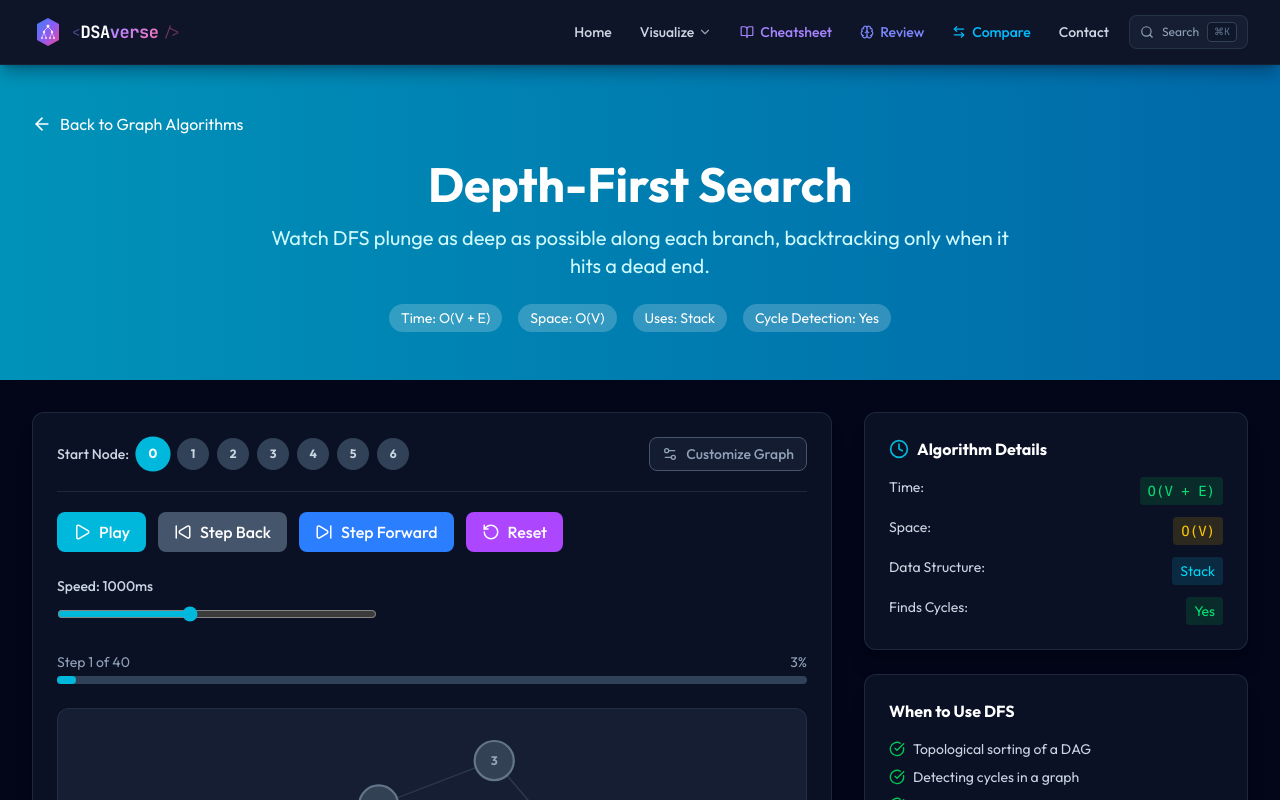
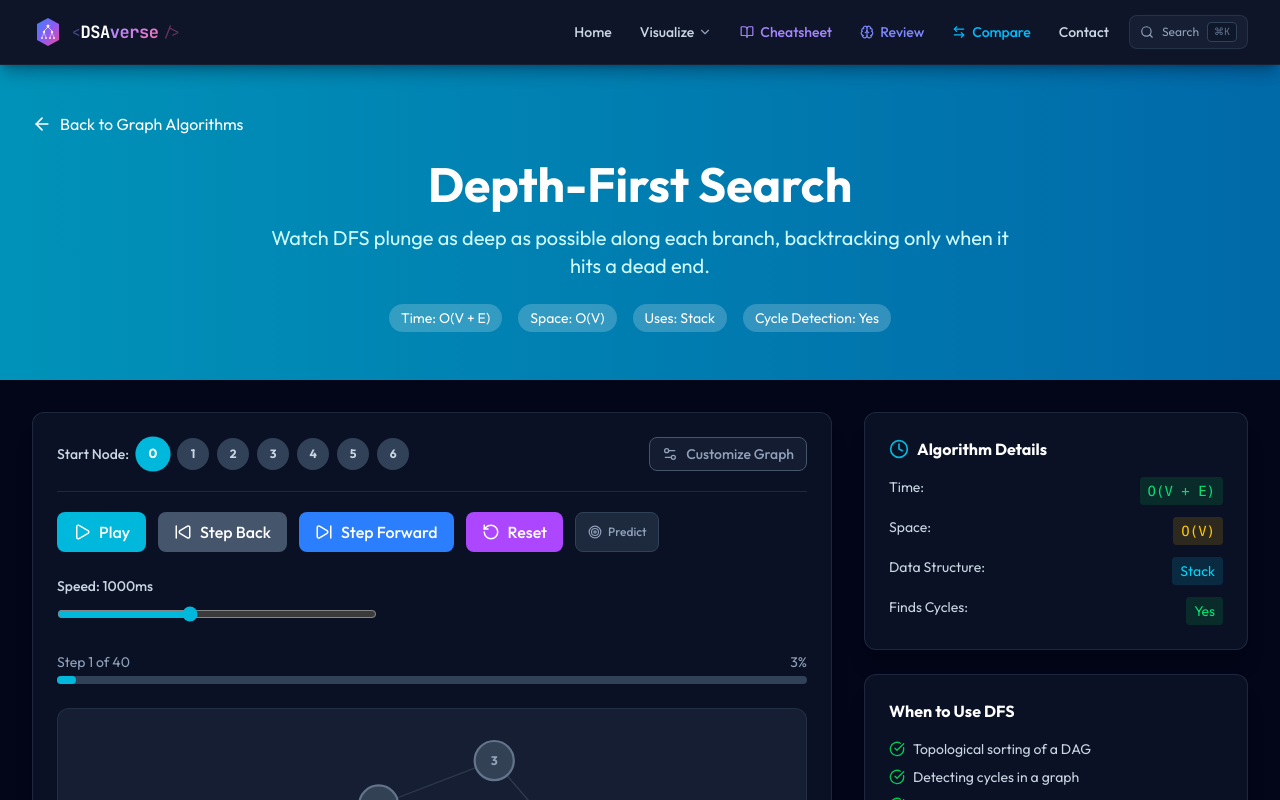
Before and after one commit to Archit1706/DSAverse, a Next.js app: page /graph-algorithms/depth-first-search in a window 1280 px wide. Shown: the top 800 px of the page. Built offline with nearby package versions, Linux system fonts and the light colour scheme.

Commit message:
Ask where DFS backtracks to

```diff
--- a/app/graph-algorithms/depth-first-search/page.js
+++ b/app/graph-algorithms/depth-first-search/page.js
@@ -1,10 +1,44 @@
 "use client";
 
-import React, { useState, useEffect } from 'react';
+import React, { useState, useEffect, useCallback } from 'react';
 import Link from 'next/link';
 import { Play, Pause, RotateCcw, SkipForward, SkipBack, ArrowLeft, Info, Clock, Code2, CheckCircle, XCircle, Settings2 } from 'lucide-react';
 import CodeBlock from '@/components/CodeBlock';
 import { GraphCustomizer, layoutNodes } from '@/components/GraphCustomizer';
+import { usePredict, PredictToggle, PredictPrompt } from '@/components/PredictStep';
+
+/* This traversal is recursive, so the "stack" in each step is the call stack —
+   the ancestors of the current node, not a frontier of candidates. That rules
+   out asking which node is visited next: that depends on the order of the
+   adjacency list, which the step does not carry and the drawing does not show.
+   What the step does determine is the backtrack target. A branch has just been
+   exhausted, nothing is current, and control returns to the frame on top of
+   the stack — LIFO, every time.
+
+   The candidates are rotated by a count that is part of the step, so the top
+   of the stack is not always the first button. */
+const predictFor = (step) => {
+    if (!step || step.currentNode !== -1) return null;
+    const st = step.stack;
+    if (!st || st.length < 2) return null;
+
+    const top = st[st.length - 1], bottom = st[0];
+    const picks = [top, bottom];
+    for (const n of st) {
+        if (picks.length >= 3) break;
+        if (!picks.includes(n)) picks.push(n);
+    }
+    const rot = (step.dfsOrder?.length ?? 0) % picks.length;
+    const order = [...picks.slice(rot), ...picks.slice(0, rot)];
+
+    return {
+        // Read out top → bottom, the same direction as the page's own stack panel.
+        question: `That branch is exhausted. Call stack (top → bottom): ${[...st].reverse().join(' → ')}. Which node does DFS return to?`,
+        options: order.map(n => `Node ${n}`),
+        correct: order.indexOf(top),
+        because: `The call stack is last-in, first-out: control returns to the frame on top, node ${top}, which picks up its neighbour loop where it left off. Node ${bottom} is the start node — DFS only lands back there once every branch beneath it is finished.`,
+    };
+};
 
 const quizQuestions = [
     {
@@ -153,6 +187,9 @@ export default function DFSPage() {
         } else if (currentStep >= stepHistory.length - 1) setIsPlaying(false);
     }, [isPlaying, currentStep, stepHistory, speed]);
 
+    const pauseForPredict = useCallback(() => setIsPlaying(false), []);
+    const predict = usePredict(stepHistory, currentStep, predictFor, pauseForPredict);
+
     const state = stepHistory[currentStep] || { nodeStates: {}, stack: [], dfsOrder: [], currentNode: -1, explanation: '' };
 
     const edgeIsTree = (a, b) => {
@@ -250,6 +287,7 @@ export default function DFSPage() {
                                     className="flex items-center gap-2 px-4 py-2 bg-purple-500 text-white rounded-lg hover:bg-purple-600 transition-colors font-medium">
                                     <RotateCcw size={18} />Reset
                                 </button>
+                                <PredictToggle predict={predict} accent="cyan" />
                             </div>
 
                             <div className="mb-6">
@@ -330,12 +368,22 @@ export default function DFSPage() {
                                 </div>
                             )}
 
+                            {predict.prompt && (
+                                <div className="mb-4">
+                                    <PredictPrompt predict={predict} accent="cyan" />
+                                </div>
+                            )}
+
                             <div className="bg-cyan-500/10 border border-cyan-500/20 rounded-lg p-4">
                                 <div className="flex items-start gap-3">
                                     <Info className="h-5 w-5 text-cyan-400 mt-0.5 flex-shrink-0" />
                                     <div>
                                         <h3 className="font-semibold text-cyan-300 mb-1">Current Step</h3>
-                                        <p className="text-cyan-200 text-sm leading-relaxed">{state.explanation}</p>
+                                        <p className="text-cyan-200 text-sm leading-relaxed">
+                                            {predict.hideExplanation
+                                                ? 'Make your prediction above to reveal this step.'
+                                                : state.explanation}
+                                        </p>
                                     </div>
                                 </div>
                             </div>
```
